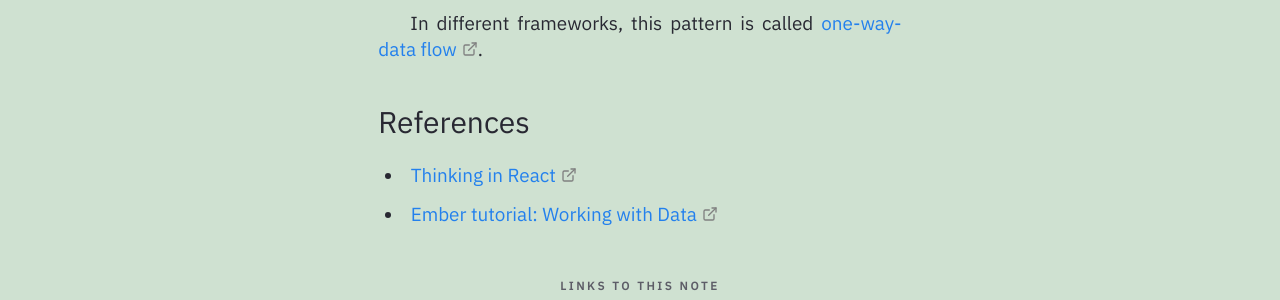
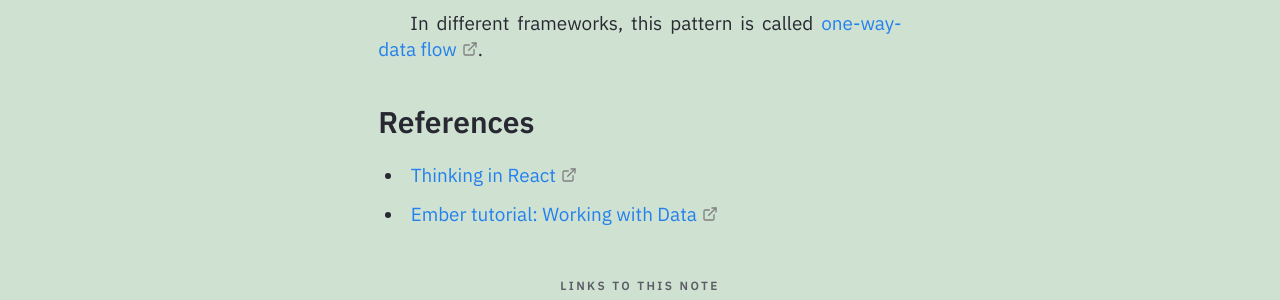
Before and after one commit to Gorzas/gorzas.github.io, a Jekyll site: the page built from _notes/Public/tech/EmberJS/Data down, actions up.md, in a window 1280 px wide. Shown: the part 619-919 px from the top of the page. Built offline with Jekyll 4.4.1, drawn with Linux system fonts in a browser that asks for light colours.

```diff
--- a/_notes/Public/tech/EmberJS/Data down, actions up.md
+++ b/_notes/Public/tech/EmberJS/Data down, actions up.md
@@ -17,7 +17,7 @@ growth: seedlings
 
 In different frameworks, this pattern is called [one-way-data flow](https://react.dev/learn/thinking-in-react).
 
-### References
+## References
 
 - [Thinking in React](https://react.dev/learn/thinking-in-react)
 - [Ember tutorial: Working with Data](https://guides.emberjs.com/release/tutorial/part-1/working-with-data/)
```
Also changed, not shown: other parts of _notes/Public/tech/EmberJS/Data down, actions up.md (+1 -1 lines).
